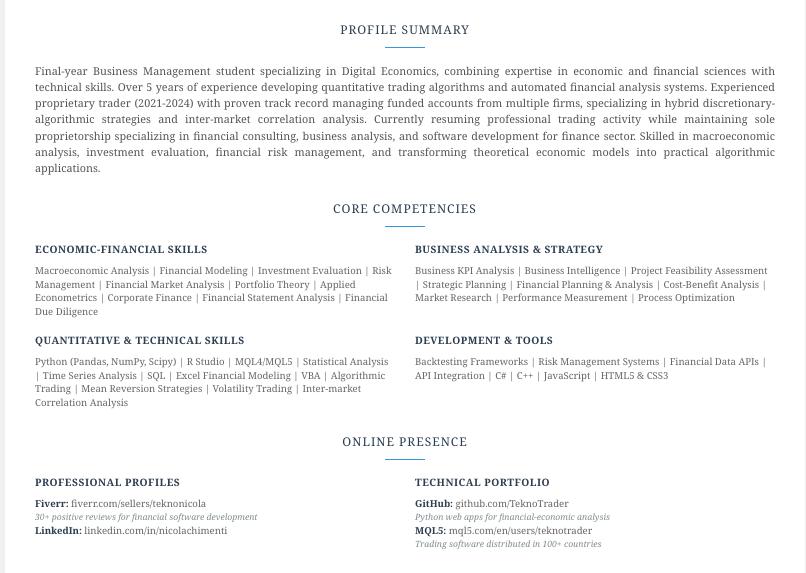
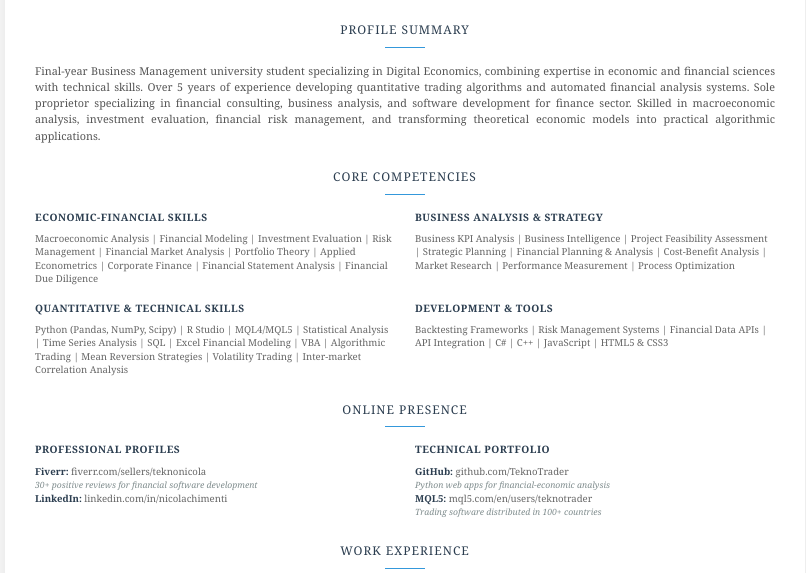
Before and after one commit to TeknoTrader/Curriculum, a plain HTML site: page EnglishVersion.html in a window 1280 px wide. Shown: the part 159-732 px from the top of the page, without its empty margins (235-1041 px from the left). Drawn offline with Linux system fonts and the light colour scheme.

Commit message:
Update EnglishVersion.html

```diff
--- a/EnglishVersion.html
+++ b/EnglishVersion.html
@@ -266,7 +266,7 @@
         <section class="section">
             <h2 class="section-title">Profile Summary</h2>
             <div class="profile-summary">
-                Final-year Business Management student specializing in Digital Economics, combining expertise in economic and financial sciences with technical skills. Over 5 years of experience developing quantitative trading algorithms and automated financial analysis systems. Experienced proprietary trader (2021-2024) with proven track record managing funded accounts from multiple firms, specializing in hybrid discretionary-algorithmic strategies and inter-market correlation analysis. Currently resuming professional trading activity while maintaining sole proprietorship specializing in financial consulting, business analysis, and software development for finance sector. Skilled in macroeconomic analysis, investment evaluation, financial risk management, and transforming theoretical economic models into practical algorithmic applications.
+                Final-year Business Management university student specializing in Digital Economics, combining expertise in economic and financial sciences with technical skills. Over 5 years of experience developing quantitative trading algorithms and automated financial analysis systems. Sole proprietor specializing in financial consulting, business analysis, and software development for finance sector. Skilled in macroeconomic analysis, investment evaluation, financial risk management, and transforming theoretical economic models into practical algorithmic applications.
             </div>
         </section>
 
```
